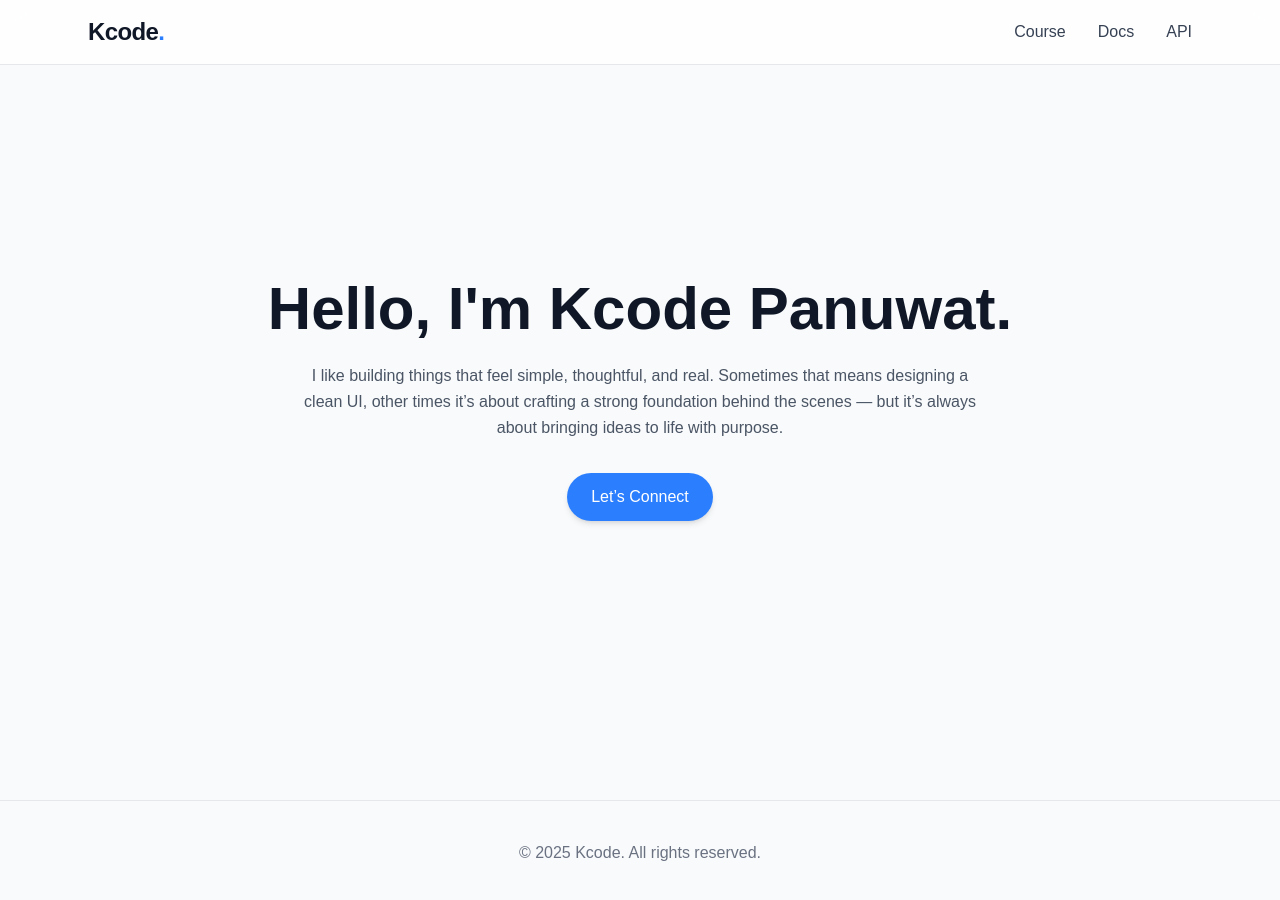
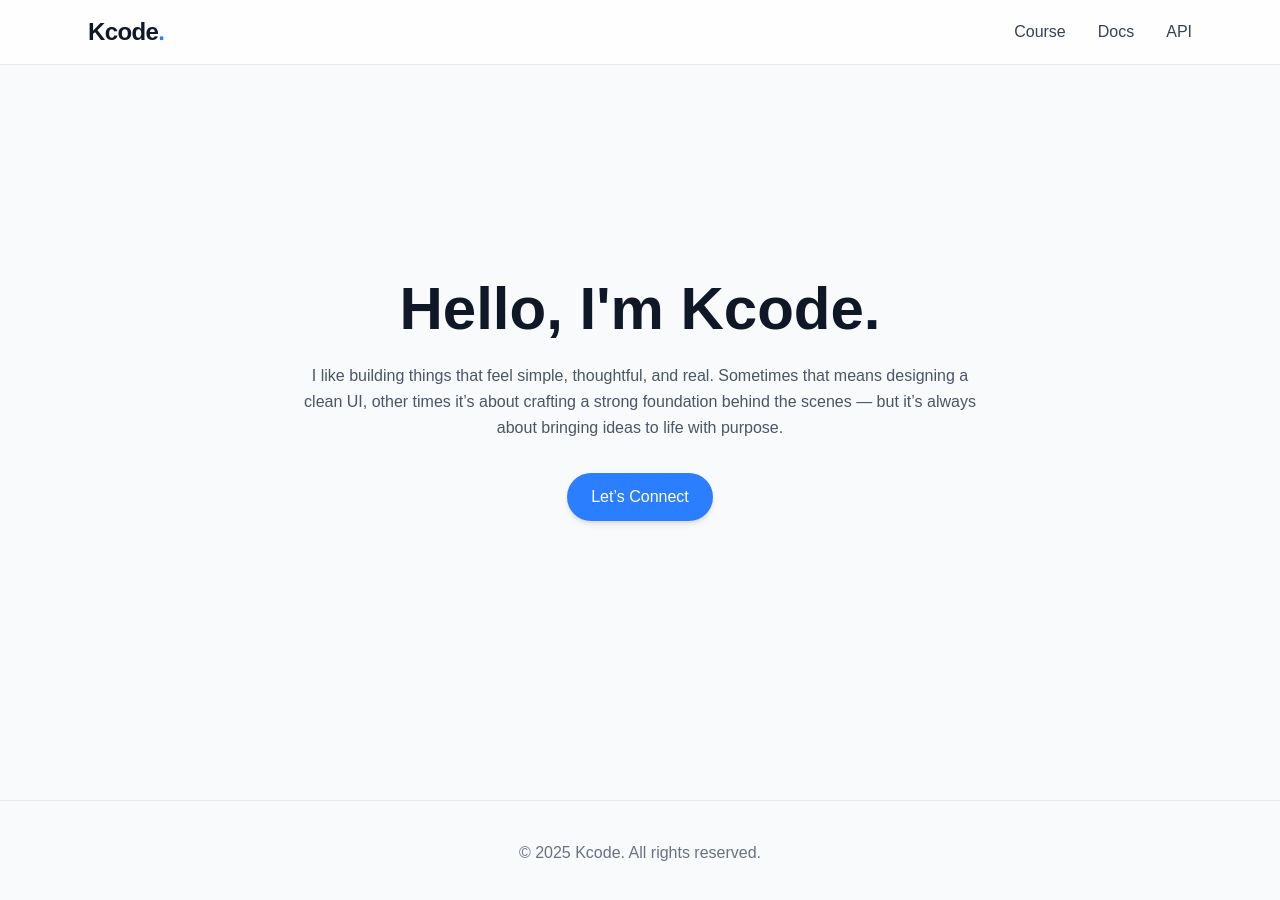
Before and after one commit to kkpanuwat/kcode, a Next.js app: page / in a window 1280 px wide. Shown: the top 900 px of the page. Built offline with nearby package versions, Linux system fonts and the light colour scheme.

Commit message:
delete panuwat

```diff
--- a/app/components/Hero.tsx
+++ b/app/components/Hero.tsx
@@ -6,7 +6,7 @@ export default function Hero() {
             className="flex flex-col justify-center items-center min-h-[100vh] px-6 text-center bg-gray-50"
         >
             <h1 className="text-5xl md:text-6xl font-extrabold text-gray-900 mb-6">
-                Hello, I'm Kcode Panuwat.
+                Hello, I'm Kcode.
             </h1>
             <p className="text-gray-600 max-w-2xl leading-relaxed mb-8">
                 I like building things that feel simple, thoughtful, and real.
```
